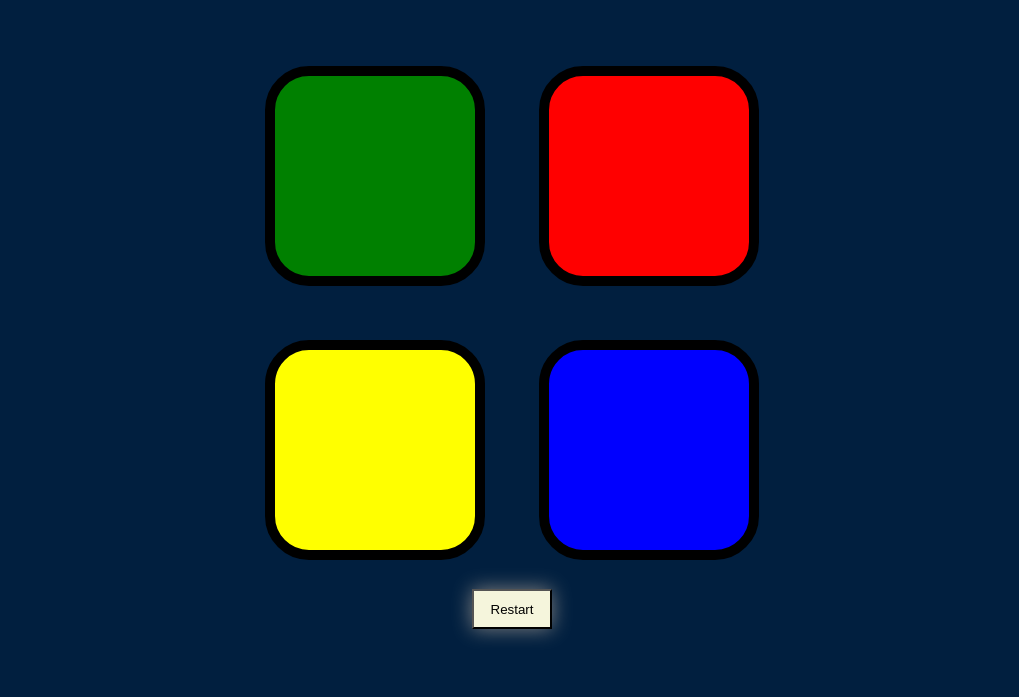
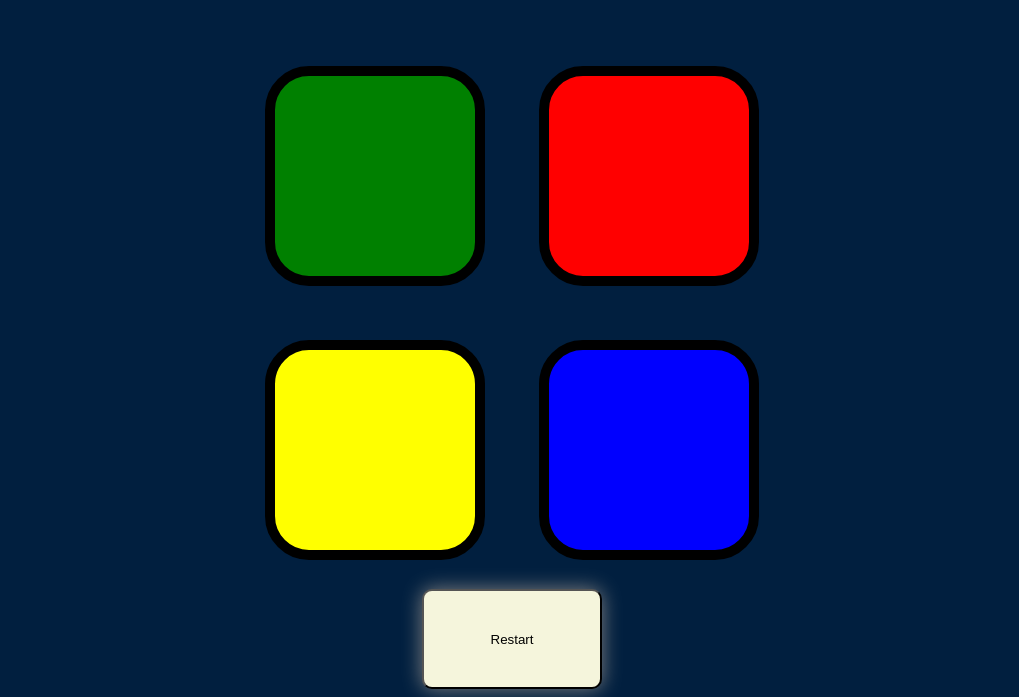
Before and after one commit to saurabhWagh12/simon-game, a plain HTML site: page index.html in a window 1280 px wide. Shown: the part 133-830 px from the top of the page, without its empty margins (128-1147 px from the left). Before the commit the page ends 800 px from the top, so only its background shows below. Drawn offline with nearby package versions, Linux system fonts and the light colour scheme.

Commit message:
Update styles.css

```diff
--- a/styles.css
+++ b/styles.css
@@ -53,10 +53,11 @@ body {
 }
 
 .restartbtn{
-  height: 40px;
-  width: 80px;
+  height: 100px;
+  width: 180px;
   background-color: beige;
   box-shadow: 0 0 20px grey;
+  border-radius:10px;
 
 }
 
```
